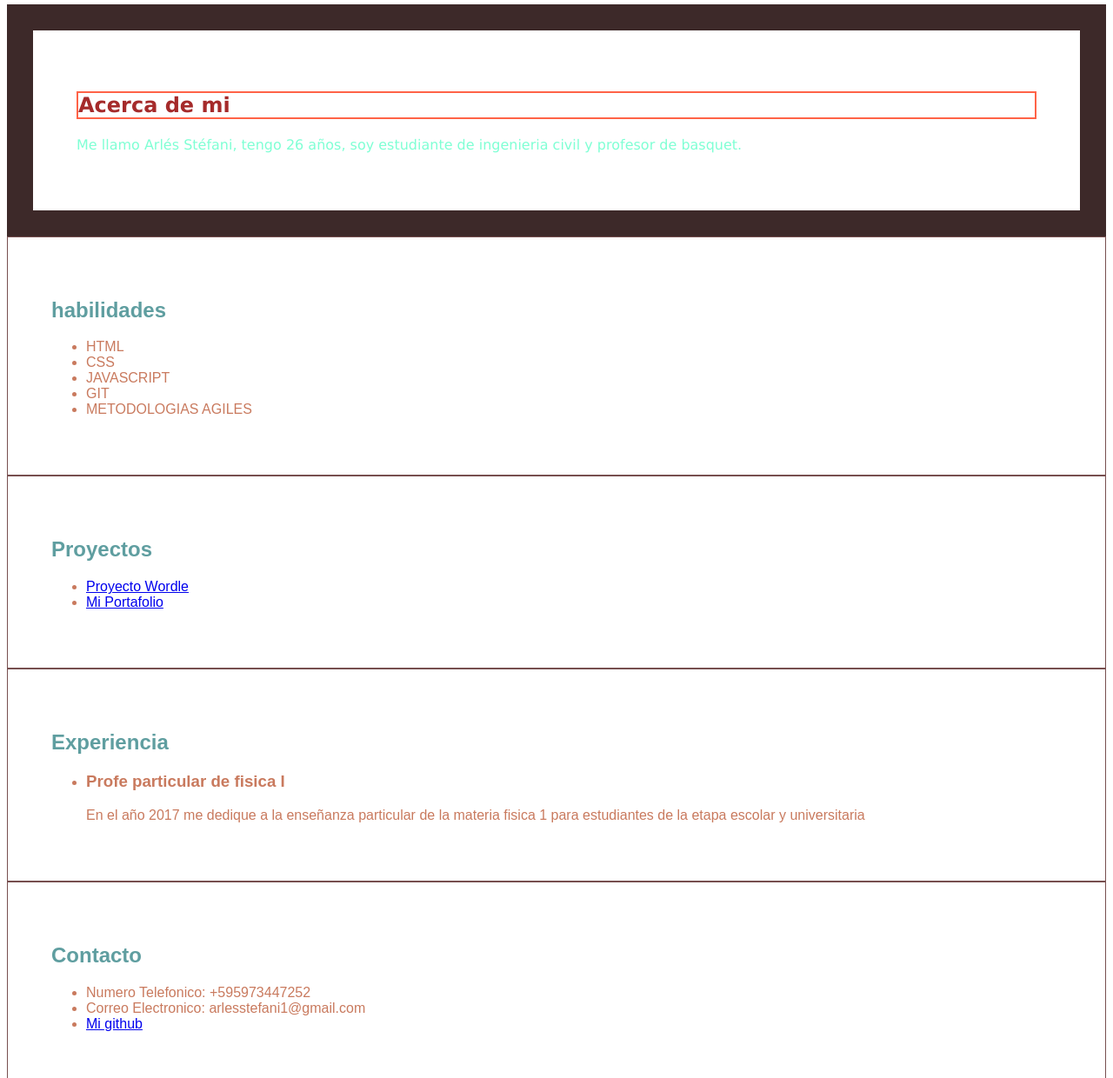
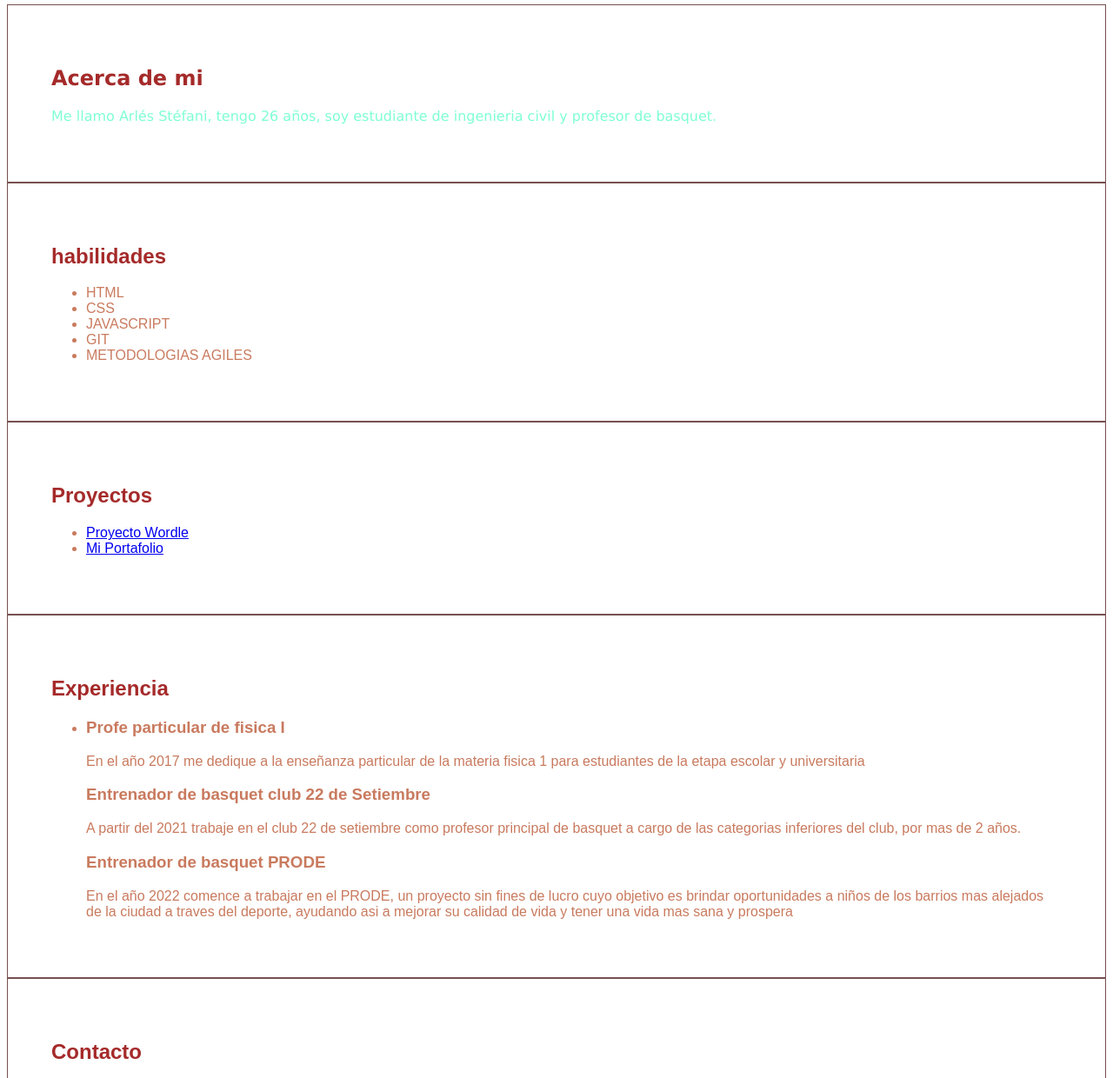
Before and after one commit to arlesstefani/Mi-portafolio, a plain HTML site: page index.html in a window 1280 px wide. Shown: the part 182-1422 px from the top of the page at 87% size. Drawn offline with Linux system fonts and the light colour scheme.

Commit message:
Add files via upload

```diff
--- a/index.html
+++ b/index.html
@@ -60,6 +60,18 @@
                                                 En el año 2017 me dedique a la enseñanza particular de la materia fisica 1
                                                 para estudiantes de la etapa escolar y universitaria
                                         </p>
+                                        <h3> Entrenador de basquet club 22 de Setiembre</h3>
+                                        <p>
+                                                A partir del 2021 trabaje en el club 22 de setiembre como profesor principal
+                                                de basquet a cargo de las categorias inferiores del club, por mas de 2 años.
+                                        </p>
+                                        <h3> Entrenador de basquet PRODE</h3>
+                                        <P>
+                                                En el año 2022 comence a trabajar en el PRODE, un proyecto sin fines de lucro
+                                                cuyo objetivo es brindar oportunidades a niños de los barrios mas alejados de
+                                                la ciudad a traves del deporte, ayudando asi a mejorar su calidad de vida y
+                                                tener una vida mas sana y prospera
+                                        </P>
                                 </li>
                         </ul>
 
--- a/style.css
+++ b/style.css
@@ -3,7 +3,7 @@ body{
 }
 
 h2{
-    color:cadetblue
+    color:brown
 }
 
 section {
@@ -15,11 +15,11 @@ section {
 #acerca-de-mi{ /* Si llamamos sin etiqueta,cabia lo que queremos que cambie toda la seccion */
     font-family:'Lucida Sans', 'Lucida Sans Regular', 'Lucida Grande', 'Lucida Sans Unicode', Geneva, Verdana, sans-serif;
     padding: 50px ;
-    border: 30px solid #3d2929;
+    border: px solid #3d2929;
     color:aquamarine;
 }
 
 #acerca-de-mi h2{ /*llamamos al nombre de la seccion(id) y a la etiqueta que queremos cambiar tanto de color,nombre,fondo etc.*/
 color: brown;
-border:2px solid Tomato;
+
 }
```
